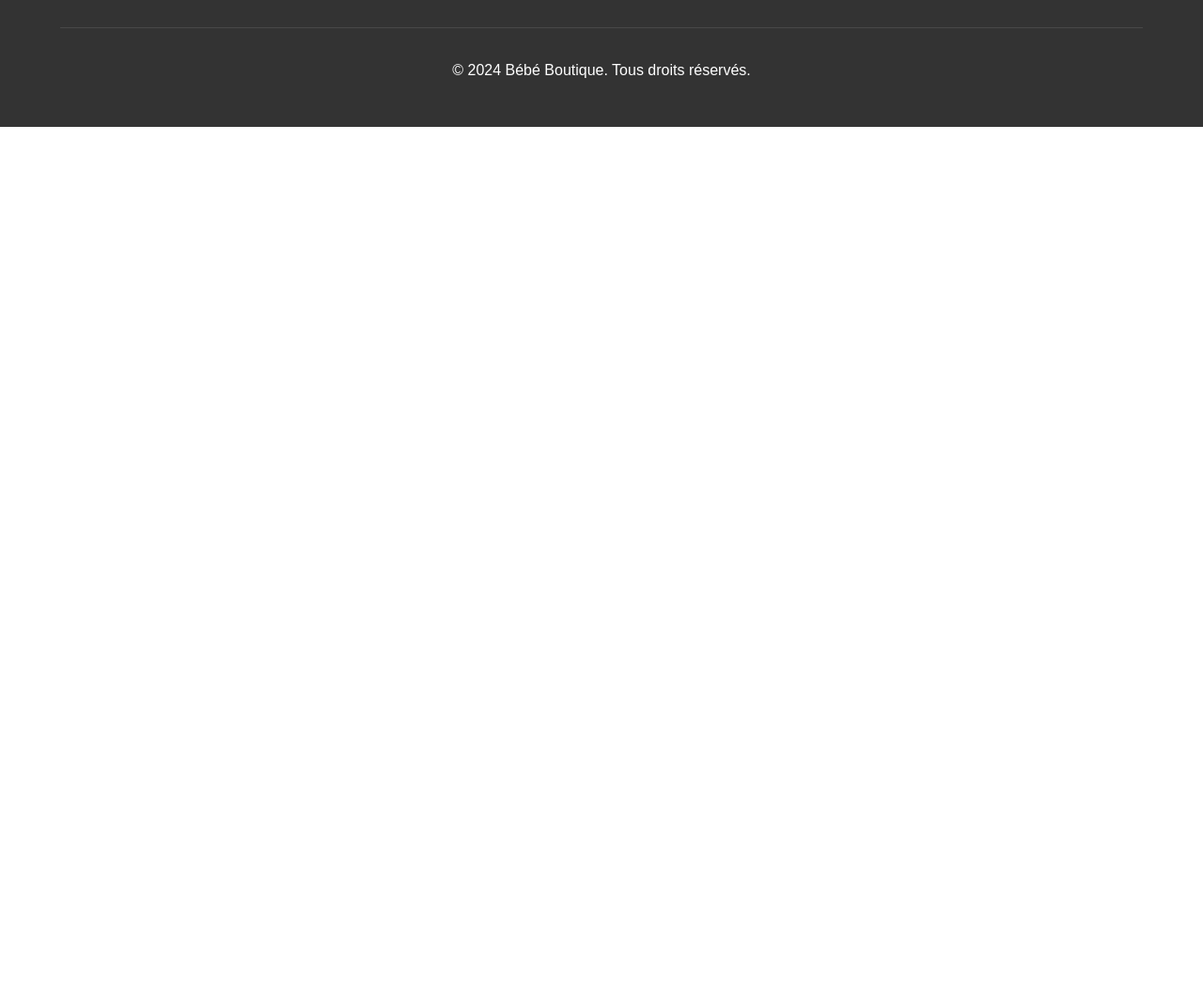
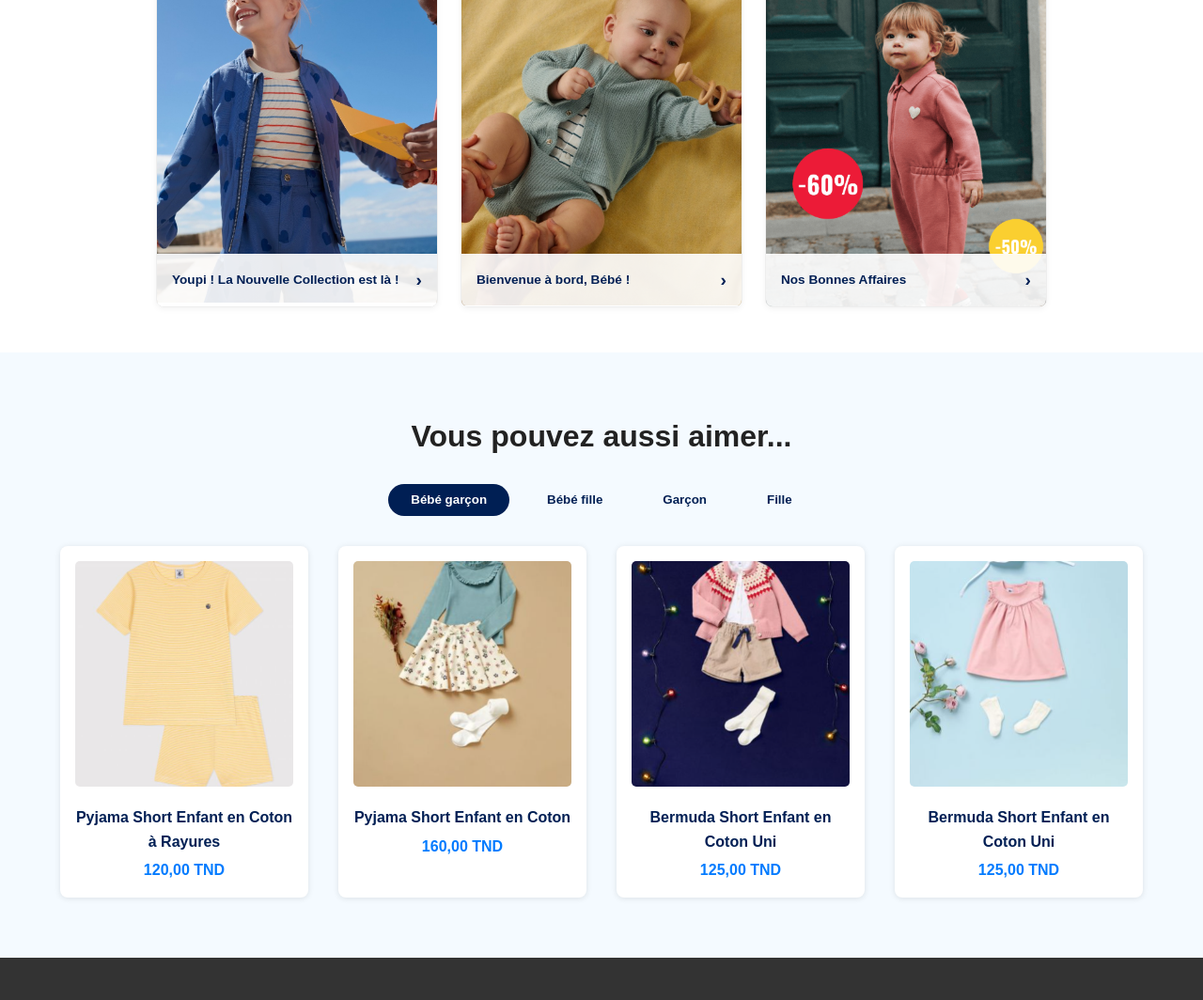
Before and after one commit to ahmedouvadel/B-b-Boutique, a plain HTML site: page index.html in a window 1280 px wide. Shown: the part 901-1965 px from the top of the page at 94% size. Before the commit the page ends 1036 px from the top, so only its background shows below. Drawn offline with Linux system fonts and the light colour scheme.

Commit message:
add section and imgs

```diff
--- a/css/style.css
+++ b/css/style.css
@@ -329,6 +329,123 @@ nav {
   height: auto;
   display: block;
 }
+.collection-highlights {
+  display: flex;
+  gap: 1.5rem;
+  justify-content: center;
+  padding: 3rem 5%;
+  flex-wrap: wrap;
+}
+
+.highlight {
+  width: 300px;
+  position: relative;
+  overflow: hidden;
+  border: 1px solid #eee;
+  border-radius: 8px;
+  box-shadow: 0 2px 6px rgba(0,0,0,0.05);
+}
+
+.highlight img {
+  width: 100%;
+  height: auto;
+  display: block;
+  object-fit: cover;
+}
+
+.highlight-caption {
+  position: absolute;
+  bottom: 0;
+  width: 100%;
+  background-color: rgba(255,255,255,0.9);
+  color: #001f54;
+  font-weight: 600;
+  font-size: 0.85rem;
+  padding: 0.8rem 1rem;
+  display: flex;
+  justify-content: space-between;
+  align-items: center;
+}
+
+.highlight-caption .arrow {
+  font-size: 1.2rem;
+  font-weight: bold;
+}
+
+.suggested-section {
+  background-color: #f4faff;
+  padding: 4rem 5%;
+  text-align: center;
+}
+
+.suggested-section h2 {
+  font-size: 2rem;
+  margin-bottom: 1.5rem;
+  color: #222;
+}
+
+.category-tabs {
+  display: flex;
+  justify-content: center;
+  gap: 1rem;
+  margin-bottom: 2rem;
+}
+
+.category-tabs .tab {
+  background: none;
+  border: none;
+  padding: 0.6rem 1.5rem;
+  border-radius: 20px;
+  font-weight: bold;
+  cursor: pointer;
+  color: #001f54;
+  transition: background 0.3s, color 0.3s;
+}
+
+.category-tabs .tab.active {
+  background-color: #001f54;
+  color: white;
+}
+
+.suggested-grid {
+  display: grid;
+  grid-template-columns: repeat(auto-fit, minmax(220px, 1fr));
+  gap: 2rem;
+  max-width: 1200px;
+  margin: 0 auto;
+  cursor: pointer;
+}
+
+.suggested-item {
+  background-color: white;
+  padding: 1rem;
+  border-radius: 8px;
+  box-shadow: 0 1px 6px rgba(0, 0, 0, 0.1);
+  transition: transform 0.3s;
+}
+
+.suggested-item:hover {
+  transform: translateY(-5px);
+}
+
+.suggested-item img {
+  width: 100%;
+  height: 240px;
+  object-fit: cover;
+  border-radius: 5px;
+}
+
+.suggested-info h4 {
+  font-size: 1rem;
+  margin-top: 0.8rem;
+  color: #001f54;
+}
+
+.suggested-info p {
+  color: #007bff;
+  font-weight: bold;
+  margin-top: 0.3rem;
+}
 
 
 /* Footer */
@@ -378,3 +495,84 @@ footer {
         font-size: 2rem;
     }
 }
+
+/* Product Style */
+
+.collection-page {
+  padding-top: 100px;
+  display: flex;
+  max-width: 1200px;
+  margin: 3rem auto;
+  padding: 0 2rem;
+  gap: 2rem;
+}
+
+.filters {
+  width: 250px;
+  background: #f9f9f9;
+  padding: 1rem;
+  border-radius: 10px;
+  box-shadow: 0 1px 4px rgba(0,0,0,0.1);
+}
+
+.filters h3 {
+  margin-top: 1rem;
+  font-size: 1rem;
+  color: #222;
+}
+
+.colors {
+  display: flex;
+  flex-wrap: wrap;
+  gap: 0.5rem;
+  margin-top: 0.5rem;
+}
+
+.color-swatch {
+  width: 20px;
+  height: 20px;
+  border: 1px solid #ccc;
+  border-radius: 4px;
+}
+
+.products-grid {
+  flex: 1;
+}
+
+.products-grid h2 {
+  margin-bottom: 1rem;
+  font-size: 1.5rem;
+  color: #001f54;
+}
+
+.grid {
+  display: grid;
+  grid-template-columns: repeat(auto-fit, minmax(180px, 1fr));
+  gap: 2rem;
+}
+
+.product-box {
+  background: white;
+  padding: 1rem;
+  border-radius: 10px;
+  text-align: center;
+  box-shadow: 0 2px 5px rgba(0,0,0,0.1);
+}
+
+.product-box img {
+  width: 100%;
+  height: 250px;
+  object-fit: cover;
+  border-radius: 6px;
+}
+
+.product-box h4 {
+  margin-top: 1rem;
+  font-size: 1rem;
+  color: #333;
+}
+
+.product-box p {
+  font-weight: bold;
+  color: #007bff;
+}
--- a/index.html
+++ b/index.html
@@ -51,6 +51,82 @@
     </a>
   </section>
 
+  <!-- Sections visuelles : Nouveautés, Bienvenue, Promos -->
+<section class="collection-highlights">
+  <div class="highlight">
+    <img src="img/img_child1.png" alt="Nouvelle Collection">
+    <div class="highlight-caption">
+      Youpi ! La Nouvelle Collection est là !
+      <span class="arrow">&rsaquo;</span>
+    </div>
+  </div>
+
+  <div class="highlight">
+    <img src="img/img_child2.png" alt="Bienvenue Bébé">
+    <div class="highlight-caption">
+      Bienvenue à bord, Bébé !
+      <span class="arrow">&rsaquo;</span>
+    </div>
+  </div>
+
+  <div class="highlight">
+    <img src="img/img_child3.png" alt="Bonnes Affaires">
+    <div class="highlight-caption">
+      Nos Bonnes Affaires
+      <span class="arrow">&rsaquo;</span>
+    </div>
+  </div>
+</section>
+
+
+<!-- Section Suggestions -->
+<section class="suggested-section">
+  <h2>Vous pouvez aussi aimer...</h2>
+
+  <div class="category-tabs">
+    <button class="tab active">Bébé garçon</button>
+    <button class="tab">Bébé fille</button>
+    <button class="tab">Garçon</button>
+    <button class="tab">Fille</button>
+  </div>
+
+  <div class="suggested-grid">
+    <div class="suggested-item">
+      <img src="img/img_sug1.png" alt="Pyjama rayures">
+      <div class="suggested-info">
+        <h4>Pyjama Short Enfant en Coton à Rayures</h4>
+        <p>120,00 TND</p>
+      </div>
+    </div>
+
+    <div class="suggested-item">
+      <img src="img/img_sug2.png" alt="Pyjama vert">
+      <div class="suggested-info">
+        <h4>Pyjama Short Enfant en Coton</h4>
+        <p>160,00 TND</p>
+      </div>
+    </div>
+
+    <div class="suggested-item">
+      <img src="img/img_sug3.png" alt="Bermuda bleu">
+      <div class="suggested-info">
+        <h4>Bermuda Short Enfant en Coton Uni</h4>
+        <p>125,00 TND</p>
+      </div>
+    </div>
+
+    <div class="suggested-item">
+      <img src="img/img_sug4.png" alt="Bermuda rouge">
+      <div class="suggested-info">
+        <h4>Bermuda Short Enfant en Coton Uni</h4>
+        <p>125,00 TND</p>
+      </div>
+    </div>
+  </div>
+</section>
+
+
+
   <!-- Footer -->
   <footer>
     <div class="footer-content">
```
Also changed, not shown: css/styleProduct.css (deleted, +0 -77 lines), detail.html (+2 -0 lines), product.html (+4 -4 lines), img/img_child1.png (added), img/img_child2.png (added), img/img_child3.png (added), img/img_sug1.png (added), img/img_sug2.png (added), img/img_sug3.png (added), img/img_sug4.png (added).
